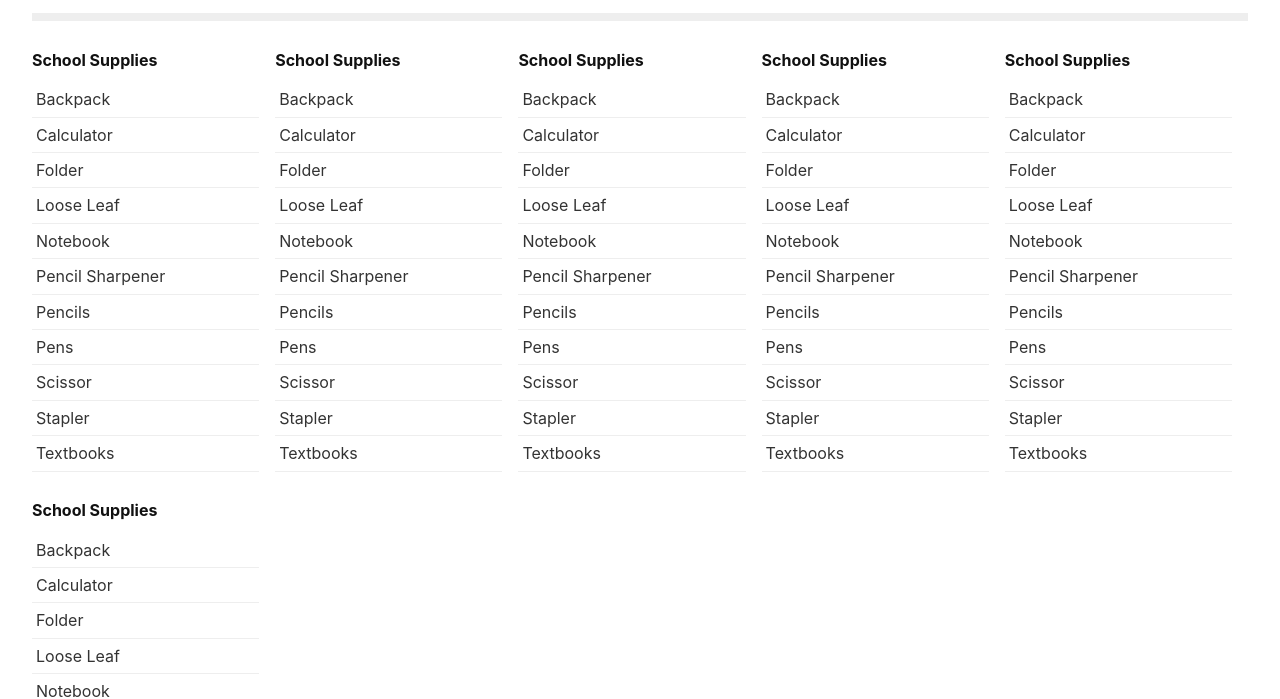
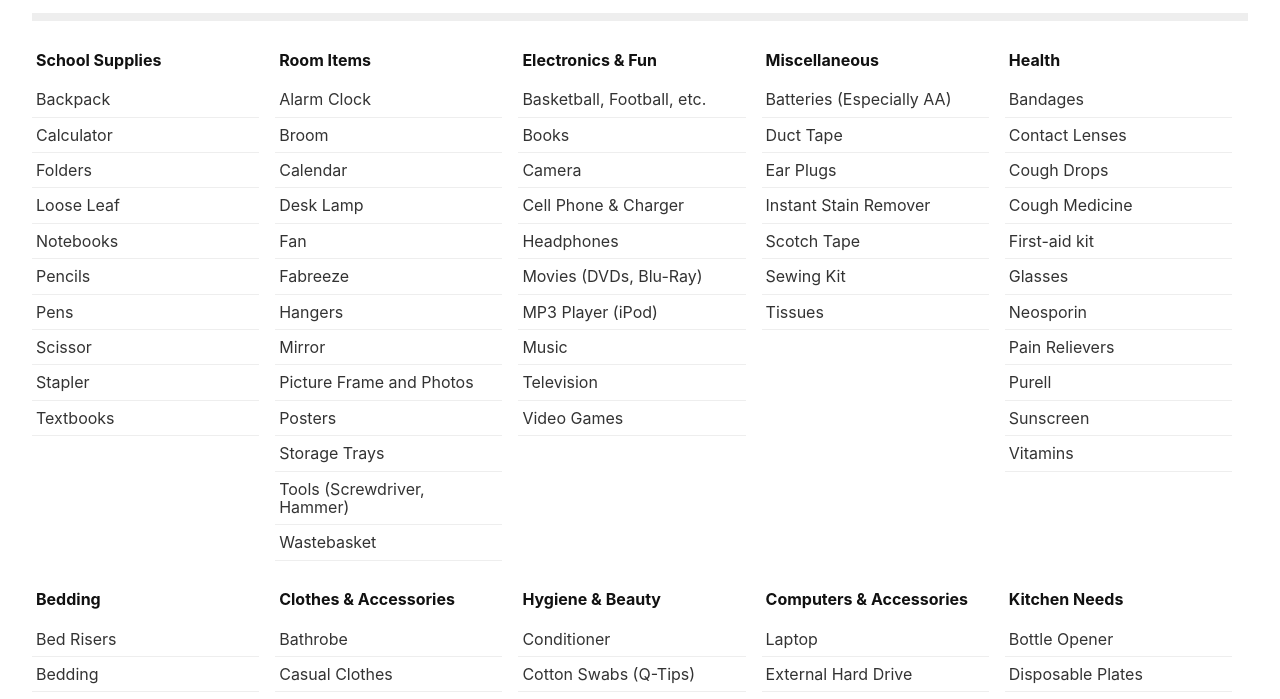
Before and after one commit to danoc/taketocollege, a Gatsby site: page / in a window 1280 px wide. Shown: the part 108-807 px from the top of the page. Built offline with nearby package versions, Linux system fonts and the light colour scheme; Gatsby itself is replaced by a stand-in of ours.

Commit message:
Add more items.

```diff
--- a/src/pages/index.jsx
+++ b/src/pages/index.jsx
@@ -5,12 +5,12 @@ import { map, size } from "lodash";
 import "tachyons";
 
 const Category = props => (
-  <section className="w-100 w-50-ns w-33-m w-20-l pr3">
-    <h2 className="f5 mb">{props.title}</h2>
+  <section className="w-100 w-33-m w-20-l pr3">
+    <h2 className="f5 mb ph1">{props.title}</h2>
     {size(props.items) > 0 && (
       <ul className="list pl0 mt0">
         {map(props.items, item => (
-          <li className="bb b--light-gray f5">
+          <li className="bb b--light-gray f5" key={item.title}>
             {item.to ? (
               <a
                 href={item.to}
@@ -60,12 +60,11 @@ const IndexPage = () => (
         <Category
           title="School Supplies"
           items={[
-            { title: "Backpack", to: "https://amazon.com/" },
+            { title: "Backpack" },
             { title: "Calculator" },
-            { title: "Folder" },
+            { title: "Folders" },
             { title: "Loose Leaf" },
-            { title: "Notebook" },
-            { title: "Pencil Sharpener" },
+            { title: "Notebooks" },
             { title: "Pencils" },
             { title: "Pens" },
             { title: "Scissor" },
@@ -74,83 +73,160 @@ const IndexPage = () => (
           ]}
         />
         <Category
-          title="School Supplies"
+          title="Room Items"
           items={[
-            { title: "Backpack" },
-            { title: "Calculator" },
-            { title: "Folder" },
-            { title: "Loose Leaf" },
-            { title: "Notebook" },
-            { title: "Pencil Sharpener" },
-            { title: "Pencils" },
-            { title: "Pens" },
-            { title: "Scissor" },
-            { title: "Stapler" },
-            { title: "Textbooks" },
+            { title: "Alarm Clock" },
+            { title: "Broom" },
+            { title: "Calendar" },
+            { title: "Desk Lamp" },
+            { title: "Fan" },
+            { title: "Fabreeze" },
+            { title: "Hangers" },
+            { title: "Mirror" },
+            { title: "Picture Frame and Photos" },
+            { title: "Posters" },
+            { title: "Storage Trays" },
+            { title: "Tools (Screwdriver, Hammer)" },
+            { title: "Wastebasket" },
           ]}
         />
         <Category
-          title="School Supplies"
+          title="Electronics & Fun"
           items={[
-            { title: "Backpack" },
-            { title: "Calculator" },
-            { title: "Folder" },
-            { title: "Loose Leaf" },
-            { title: "Notebook" },
-            { title: "Pencil Sharpener" },
-            { title: "Pencils" },
-            { title: "Pens" },
-            { title: "Scissor" },
-            { title: "Stapler" },
-            { title: "Textbooks" },
+            { title: "Basketball, Football, etc." },
+            { title: "Books" },
+            { title: "Camera" },
+            { title: "Cell Phone & Charger" },
+            { title: "Headphones" },
+            { title: "Movies (DVDs, Blu-Ray)" },
+            { title: "MP3 Player (iPod)" },
+            { title: "Music" },
+            { title: "Television" },
+            { title: "Video Games" },
           ]}
         />
         <Category
-          title="School Supplies"
+          title="Miscellaneous"
           items={[
-            { title: "Backpack" },
-            { title: "Calculator" },
-            { title: "Folder" },
-            { title: "Loose Leaf" },
-            { title: "Notebook" },
-            { title: "Pencil Sharpener" },
-            { title: "Pencils" },
-            { title: "Pens" },
-            { title: "Scissor" },
-            { title: "Stapler" },
-            { title: "Textbooks" },
+            { title: "Batteries (Especially AA)" },
+            { title: "Duct Tape" },
+            { title: "Ear Plugs" },
+            { title: "Instant Stain Remover" },
+            { title: "Scotch Tape" },
+            { title: "Sewing Kit" },
+            { title: "Tissues" },
           ]}
         />
         <Category
-          title="School Supplies"
+          title="Health"
           items={[
-            { title: "Backpack" },
-            { title: "Calculator" },
-            { title: "Folder" },
-            { title: "Loose Leaf" },
-            { title: "Notebook" },
-            { title: "Pencil Sharpener" },
-            { title: "Pencils" },
-            { title: "Pens" },
-            { title: "Scissor" },
-            { title: "Stapler" },
-            { title: "Textbooks" },
+            { title: "Bandages" },
+            { title: "Contact Lenses" },
+            { title: "Cough Drops" },
+            { title: "Cough Medicine" },
+            { title: "First-aid kit" },
+            { title: "Glasses" },
+            { title: "Neosporin" },
+            { title: "Pain Relievers" },
+            { title: "Purell" },
+            { title: "Sunscreen" },
+            { title: "Vitamins" },
           ]}
         />
         <Category
-          title="School Supplies"
+          title="Bedding"
           items={[
-            { title: "Backpack" },
-            { title: "Calculator" },
-            { title: "Folder" },
-            { title: "Loose Leaf" },
-            { title: "Notebook" },
-            { title: "Pencil Sharpener" },
-            { title: "Pencils" },
-            { title: "Pens" },
-            { title: "Scissor" },
-            { title: "Stapler" },
-            { title: "Textbooks" },
+            { title: "Bed Risers" },
+            { title: "Bedding" },
+            { title: "Blanket" },
+            { title: "Comforter" },
+            { title: "Mattress Pad" },
+            { title: "Pillowcases" },
+            { title: "Pillows" },
+            { title: "Sheets" },
+          ]}
+        />
+        <Category
+          title="Clothes & Accessories"
+          items={[
+            { title: "Bathrobe" },
+            { title: "Casual Clothes" },
+            { title: "Clothing" },
+            { title: "Flip Flops" },
+            { title: "Formal Clothes" },
+            { title: "Hats, Gloves, Scarves" },
+            { title: "Poncho / Raincoat" },
+            { title: "Rain Boots" },
+            { title: "Shoes" },
+            { title: "Sporting Clothes" },
+            { title: "Swimwear" },
+            { title: "Umbrella" },
+            { title: "Wallet" },
+            { title: "Watch" },
+          ]}
+        />
+        <Category
+          title="Hygiene & Beauty"
+          items={[
+            { title: "Conditioner" },
+            { title: "Cotton Swabs (Q-Tips)" },
+            { title: "Dental Floss" },
+            { title: "Deodorant" },
+            { title: "Hair Brush / Comb" },
+            { title: "Hair Dryer" },
+            { title: "Makeup" },
+            { title: "Mouthwash" },
+            { title: "Nail Clipper" },
+            { title: "Razors / Shaving Cream" },
+            { title: "Shampoo" },
+            { title: "Shower Cap" },
+            { title: "Shower Tote" },
+            { title: "Soap" },
+            { title: "Toothbrush" },
+            { title: "Toothpaste" },
+            { title: "Towels (Bath, Hand)" },
+            { title: "Tweezers" },
+          ]}
+        />
+        <Category
+          title="Computers & Accessories"
+          items={[
+            { title: "Laptop" },
+            { title: "External Hard Drive" },
+            { title: "Power Strips" },
+          ]}
+        />
+        <Category
+          title="Kitchen Needs"
+          items={[
+            { title: "Bottle Opener" },
+            { title: "Disposable Plates" },
+            { title: "Disposable Silverware" },
+            { title: "Microwave" },
+            { title: "Mini-Fridge" },
+            { title: "Plastic Cups" },
+            { title: "Water Bottle" },
+          ]}
+        />
+        <Category
+          title="Documents"
+          items={[
+            { title: "Documents" },
+            { title: "Copies of Important Documents" },
+            { title: "Driver's License" },
+            { title: "Health Records" },
+            { title: "Insurance Information" },
+            { title: "Passport" },
+            { title: "Social Security Number" },
+          ]}
+        />
+        <Category
+          title="Laundry"
+          items={[
+            { title: "Bin/Hamper" },
+            { title: "Detergent" },
+            { title: "Dryer Sheets" },
+            { title: "Fabric Softener" },
           ]}
         />
       </div>
```
